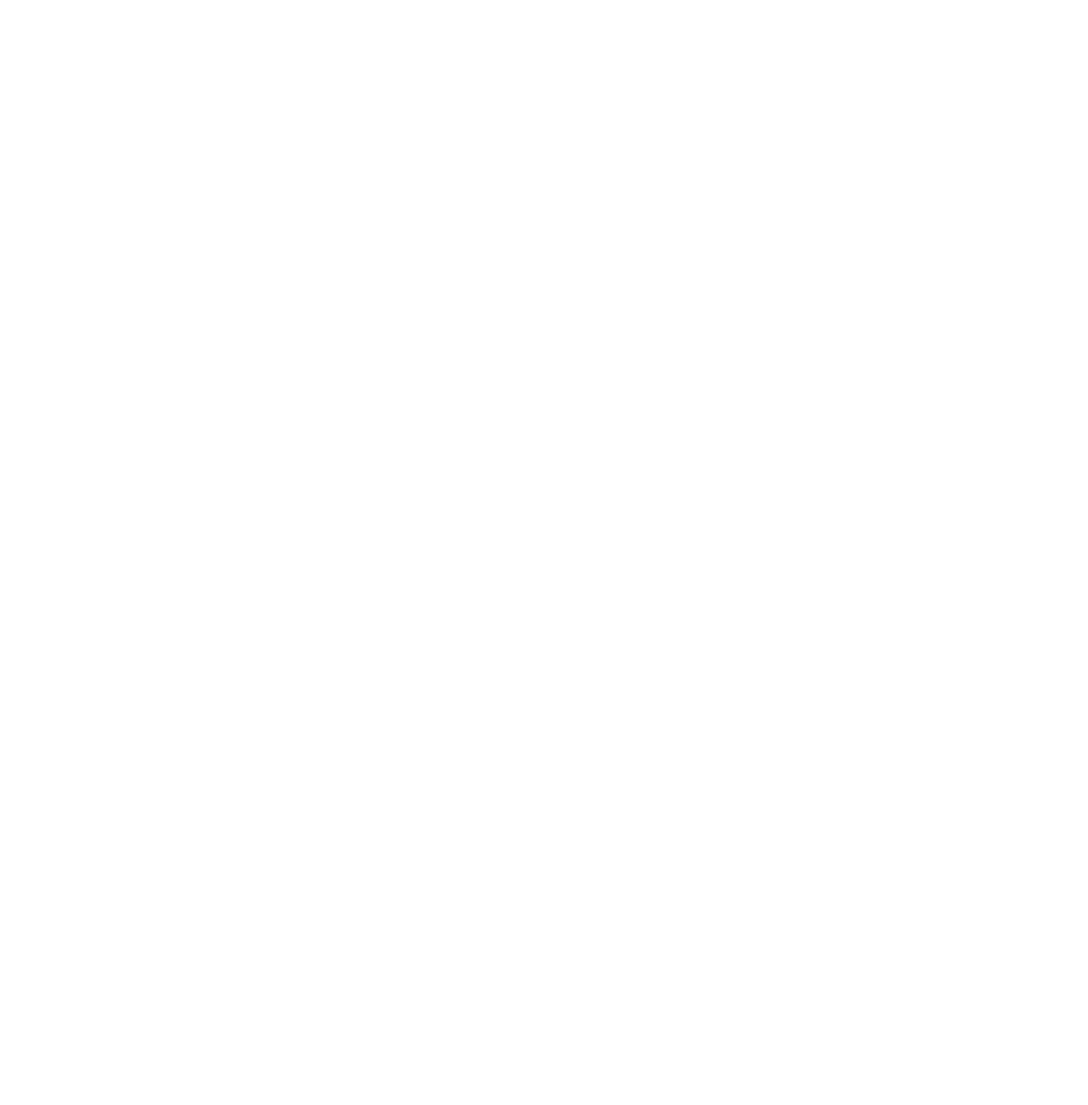
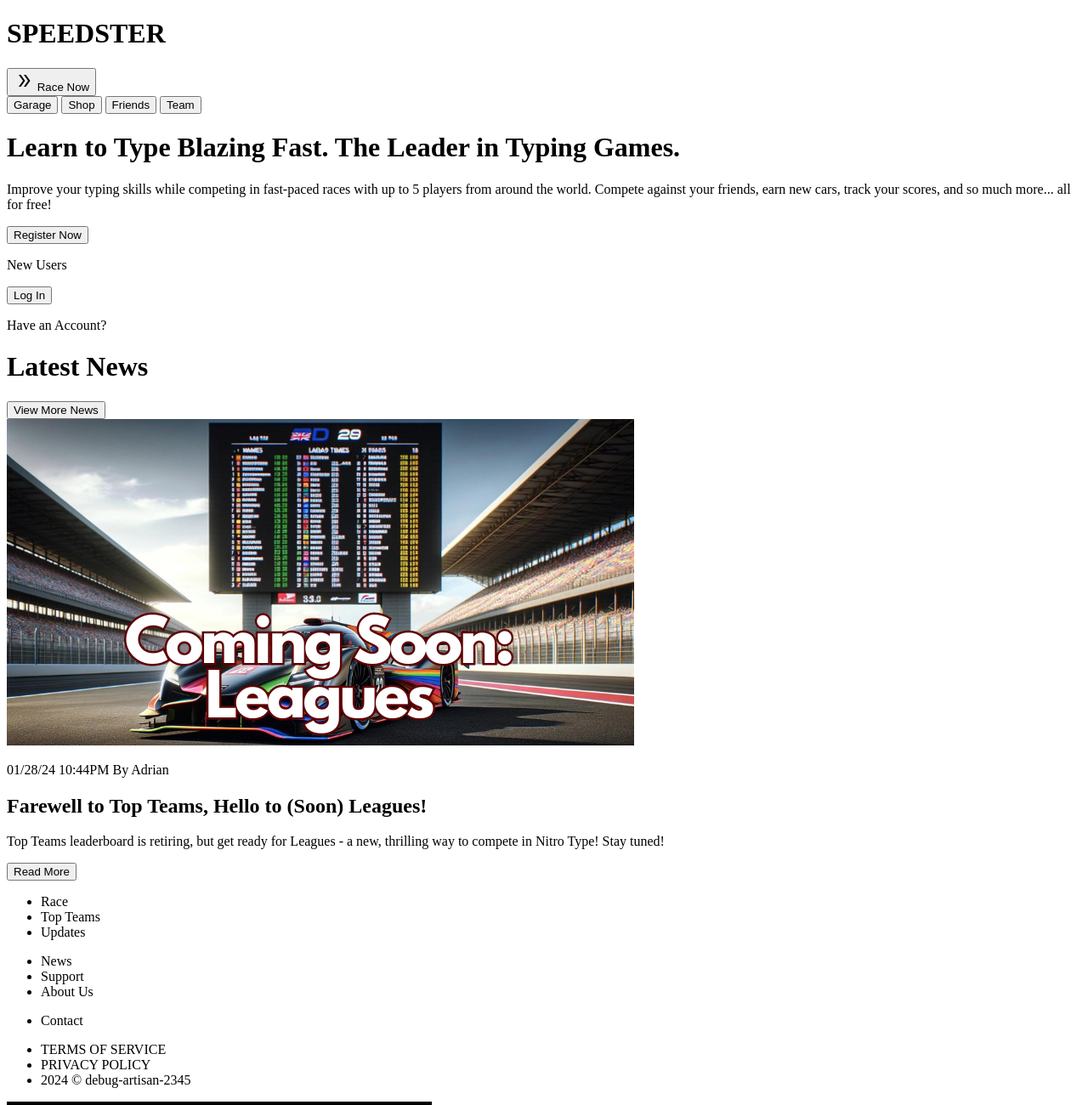
Before and after one commit to Vikas3126/debug-artisan-2345, a plain HTML site: page frontend/index.html in a window 1280 px wide. Shown: the top 1300 px of the page at 85% size. Before the commit the page ends 800 px from the top, so only its background shows below. Drawn offline with nearby package versions, Linux system fonts and the light colour scheme.

Commit message:
added landing html code

```diff
--- a/frontend/index.html
+++ b/frontend/index.html
@@ -1 +1,100 @@
 <!-- landing page -->
+<!DOCTYPE html>
+<html lang="en">
+  <head>
+    <meta charset="UTF-8" />
+    <meta name="viewport" content="width=device-width, initial-scale=1.0" />
+    <link
+      rel="stylesheet"
+      href="https://fonts.googleapis.com/css2?family=Material+Symbols+Outlined:opsz,wght,FILL,GRAD@24,400,0,0"
+    />
+    <title>Speedster</title>
+  </head>
+  <body>
+    <h1 class="main-heading">SPEEDSTER</h1>
+    <nav class="navbar">
+      <button class="race-now">
+        <span class="material-symbols-outlined"> double_arrow </span> Race Now
+      </button>
+      <div class="inner-navbar">
+        <button id="garage">Garage</button>
+        <button id="shop">Shop</button>
+        <button id="friends">Friends</button>
+        <button id="team">Team</button>
+      </div>
+    </nav>
+
+    <div class="landing-hero">
+      <div class="landing-hero-content">
+        <h1 class="landing-hero-content-heading">
+          Learn to Type Blazing Fast. The Leader in Typing Games.
+        </h1>
+        <p class="landing-hero-content-para">
+          Improve your typing skills while competing in fast-paced races with up
+          to 5 players from around the world. Compete against your friends, earn
+          new cars, track your scores, and so much more... all for free!
+        </p>
+        <div class="landing-hero-content-btns">
+          <div class="landing-hero-content-btns-register">
+            <button>Register Now</button>
+            <p>New Users</p>
+          </div>
+          <div class="landing-hero-content-btns-login">
+            <button>Log In</button>
+            <p>Have an Account?</p>
+          </div>
+        </div>
+      </div>
+      <div class="landing-hero-image"></div>
+    </div>
+
+    <div class="landing-latest-news">
+      <div class="landing-latest-news-heading">
+        <h1>Latest News</h1>
+        <button>View More News</button>
+      </div>
+      <div class="landing-latest-news-box">
+        <img src="./images/latest-news.png" alt="latest-news" />
+        <div class="landing-latest-news-content">
+          <p class="landing-latest-news-content-date">
+            01/28/24 10:44PM By <span>Adrian</span>
+          </p>
+          <h2 class="landing-latest-news-content-heading">
+            Farewell to Top Teams, Hello to (Soon) Leagues!
+          </h2>
+          <p class="landing-latest-news-content-para">
+            Top Teams leaderboard is retiring, but get ready for Leagues - a
+            new, thrilling way to compete in Nitro Type! Stay tuned!
+          </p>
+          <button>Read More</button>
+        </div>
+      </div>
+    </div>
+
+    <footer class="footer">
+      <div class="footer-links">
+        <ul>
+          <li>Race</li>
+          <li>Top Teams</li>
+          <li>Updates</li>
+        </ul>
+        <ul>
+          <li>News</li>
+          <li>Support</li>
+          <li>About Us</li>
+        </ul>
+        <ul>
+          <li>Contact</li>
+        </ul>
+      </div>
+      <div class="footer-address">
+        <ul>
+          <li>TERMS OF SERVICE</li>
+          <li>PRIVACY POLICY</li>
+          <li>2024 &copy; debug-artisan-2345</li>
+        </ul>
+      </div>
+      <img src="./images/Speedster.png" alt="speedster-logo" />
+    </footer>
+  </body>
+</html>
```
Also changed, not shown: frontend/images/latest-news.png (added).
